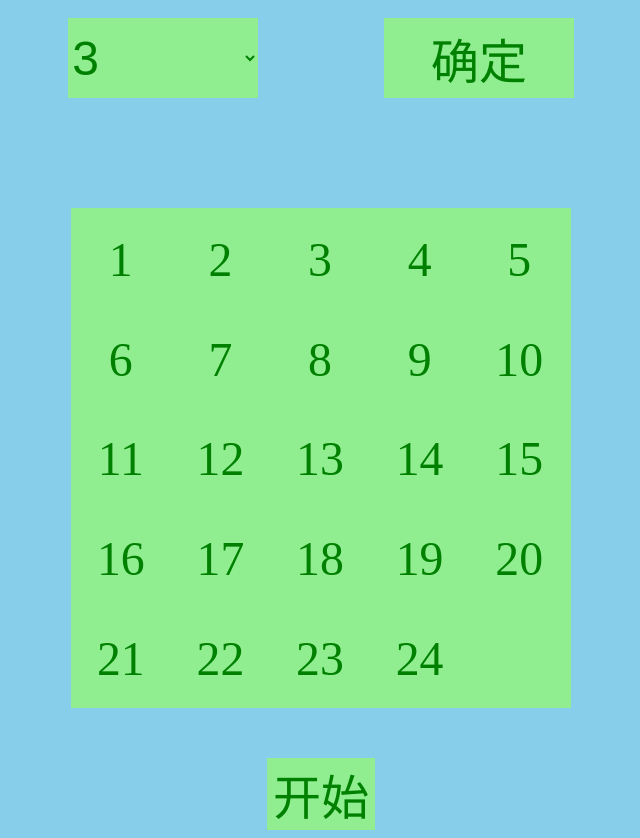
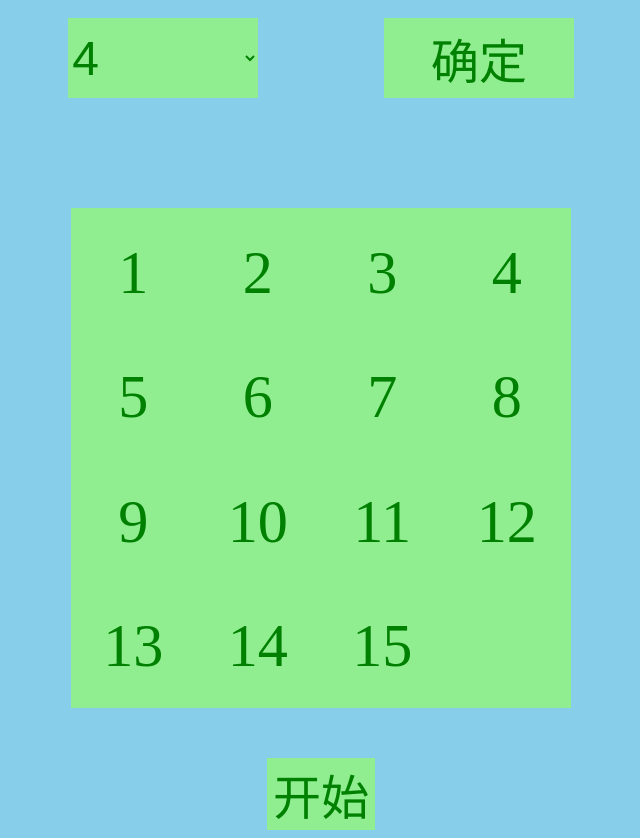
Before and after one commit to gyr66/Numbers, a Vue app: page / in a window 1280 px wide. Shown: the whole page, without its empty margins (319-959 px from the left). Built offline with nearby package versions, Linux system fonts and the light colour scheme.

Commit message:
update App.vue Disk.vue Selector.vue

```diff
--- a/src/App.vue
+++ b/src/App.vue
@@ -1,6 +1,6 @@
 <template>
   <div id="app">
-    <selector/>
+    <selector @confirmClick="confirmClick" />
     <Disk :dimension="dimension" :key="componentKey" @success="success"/>
   </div>
 </template>
@@ -13,7 +13,7 @@ export default {
   name: 'App',
   data() {
     return {
-      dimension: 5,
+      dimension: 4,
       componentKey: 0,
     }
   },
@@ -22,14 +22,16 @@ export default {
     Disk
   },
   methods: {
-    btnClick() {
-      this.componentKey = !this.componentKey;
-      this.dimension++;
-    },
     success(obj) {
       setTimeout(() => {
         alert("成功!\n用时: " + obj.time + "秒 花费: " + obj.step + "步");
       }, 200);
+    },
+
+    confirmClick(dimension) {
+      this.dimension = Number(dimension);
+      this.componentKey = !this.componentKey
+      console.log(this.dimension)
     }
   }
 }
--- a/src/components/Disk/Disk.vue
+++ b/src/components/Disk/Disk.vue
@@ -48,7 +48,8 @@ export default {
       isChallenging: false,
       steps: 0,
       seconds: 0,
-      empEle: Object
+      empEle: Object,
+      timer: undefined
     }
   },
 
@@ -128,7 +129,7 @@ export default {
       if (this.isChallenging && check(this.numbers, this.dimension)) {
         this.isChallenging = false;
         this.$emit("success", {
-          time: this.steps,
+          time: this.seconds,
           step: this.steps
         });
       }
@@ -168,6 +169,9 @@ export default {
 
     startClick() {
       this.isChallenging = !this.isChallenging;
+      clearInterval(this.timer);
+      this.seconds = 0;
+      this.timer = setInterval(() => this.seconds++, 1000);
       let newDisk = getRandomStatus(this.dimension);
       const MAX_NUMBER = this.dimension * this.dimension;
       let numbers = document.getElementsByTagName("td");
--- a/src/components/Selector.vue
+++ b/src/components/Selector.vue
@@ -1,23 +1,33 @@
 <template>
   <div id="selector">
     <div id="choice">
-      <select>
-        <option>3</option>
-        <option>4</option>
-        <option>5</option>
-        <option>6</option>
-        <option>7</option>
-        <option>8</option>
-        <option>9</option>
+      <select v-model="choice">
+        <option value="3">3</option>
+        <option value="4">4</option>
+        <option value="5">5</option>
+        <option value="6">6</option>
+        <option value="7">7</option>
+        <option value="8">8</option>
+        <option value="9">9</option>
       </select>
-      <button id="confirm">确定</button>
+      <button id="confirm" @click="confirmClick">确定</button>
     </div>
   </div>
 </template>
 
 <script>
 export default {
-  name: "selector"
+  name: "selector",
+  data() {
+    return {
+      choice: 4
+    }
+  },
+  methods: {
+    confirmClick() {
+      this.$emit("confirmClick", this.choice);
+    }
+  }
 }
 </script>
 
```
